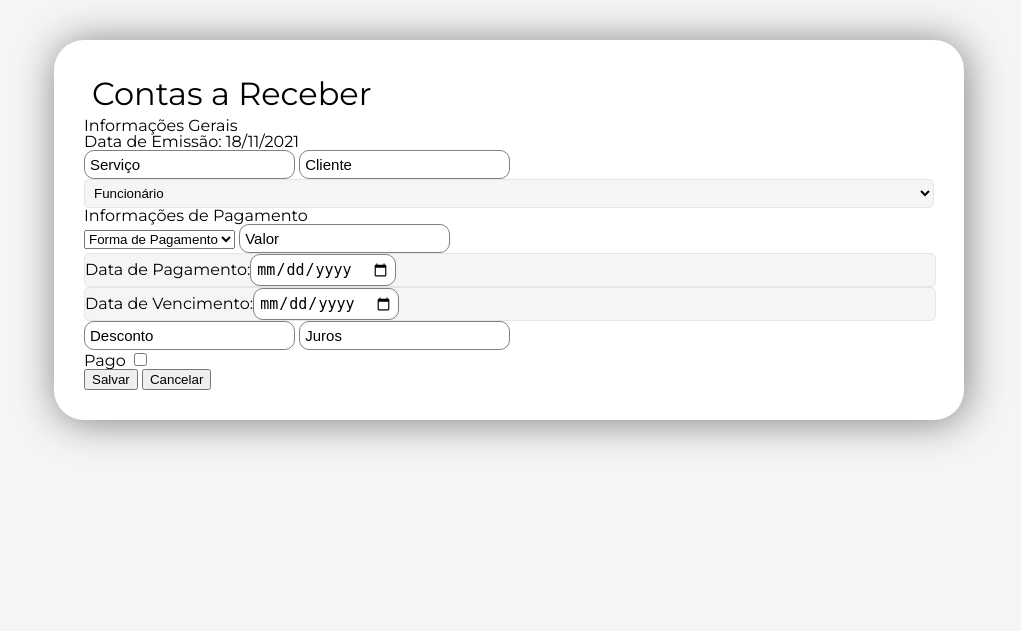
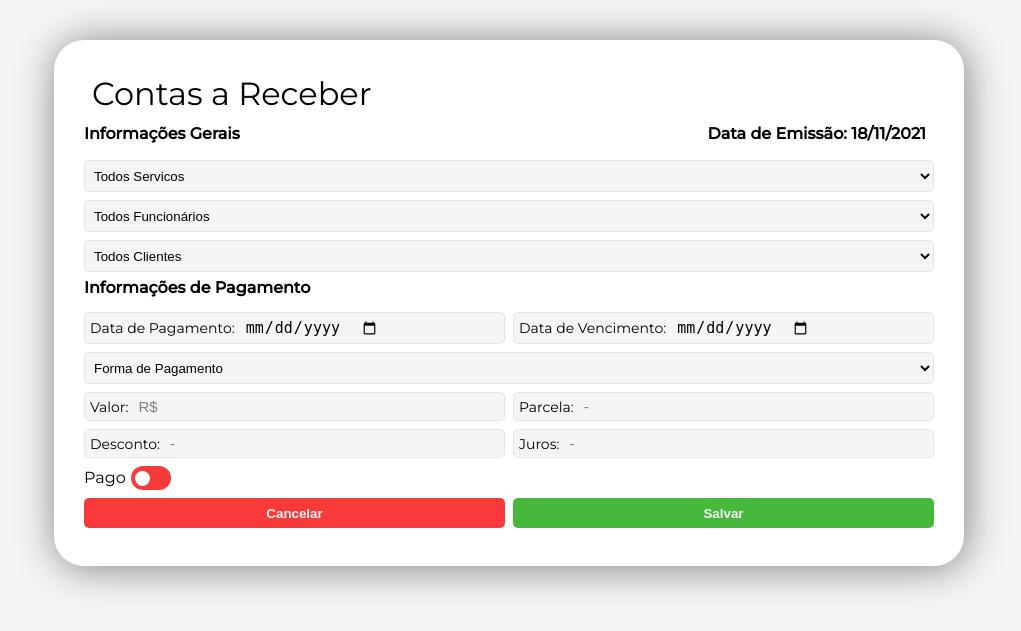
Before and after one commit to AleeLouffer-zz/ProjetoIntegradorPython, a Django app: template PIPython/templates/contas_a_receber/editar.html in a window 1280 px wide. Shown: the top 631 px of the page, without its empty margins (131-1152 px from the left). Run offline with Django 3.2, Linux system fonts and the light colour scheme; the template is opened without the code that fills it: values that come from a table or form of the project are taken from there, others are empty; data comes from the database, SQL or seed files in the repository; both versions use the stored data as it was after the commit.

Commit message:
Ajeitando formularios contas a receber

```diff
--- a/PIPython/Contas_a_Receber/url.py
+++ b/PIPython/Contas_a_Receber/url.py
@@ -4,5 +4,6 @@ from Contas_a_Receber import views
 
 urlpatterns = [
     path('contas_a_receber/', views.tela_contas_a_receber, name="tela_contas_a_receber"),
-    path('editar_contas/', views.editar_conta, name="editar_conta"),
+    path('adicionar_contas/', views.adicionar_conta, name="adicionar_conta"),
+    path('editar_contas/', views.editar_conta, name="editar_conta")
 ]
--- a/PIPython/Contas_a_Receber/views.py
+++ b/PIPython/Contas_a_Receber/views.py
@@ -25,3 +25,6 @@ def editar_conta(requisicao):
     }
 
     return render(requisicao, '../templates/contas_a_receber/editar.html', data)
+
+def adicionar_conta(requisicao):
+    return render(requisicao, '../templates/contas_a_receber/adicionar.html')
--- a/PIPython/static/css/agenda.css
+++ b/PIPython/static/css/agenda.css
@@ -71,6 +71,7 @@
 .agendamento__botoes{
 	display: flex;
 	justify-content: flex-end;
+	align-items: center;
 	gap: 8px;
 }
 
--- a/PIPython/static/css/contasAReceber.css
+++ b/PIPython/static/css/contasAReceber.css
@@ -11,7 +11,7 @@
   transform: scale(1.2);
 }
 
-.btn__adicionar {
+.btn__adicionar__conta {
   text-decoration: none;
   font-weight: bold;
   color: #3071c7;
--- a/PIPython/static/css/formulario__contas.css
+++ b/PIPython/static/css/formulario__contas.css
@@ -1,24 +1,34 @@
-/* input::placeholder{
-    color:black;
-}
-
-.informacoes-gerais, .informacoes-pagamento{
+.informacoes-gerais,
+.informacoes-pagamento {
   display: flex;
   flex-direction: column;
   min-width: 375px;
 }
 
-.data-emissao{
+.informacoes-pagamento {
+  gap: 8px;
+}
+
+.container__input__label {
+  display: flex;
+  align-items: center;
+
+  background-color: var(--cor-fundo);
+  border: 1px solid var(--cinza-claro);
   border-radius: 5px;
+
+  width: 100%;
+}
+
+.data__emissao{
   padding: 8px;
 }
-.data-emissao p{
+
+.data__emissao__paragrafo {
   font-size: 16px;
-    margin: 0px;
-    font-weight: bold;
 }
 
-.informacoes-emissao{
+.informacoes-emissao {
   display: flex;
   justify-content: space-between;
   align-items: center;
@@ -26,117 +36,36 @@
   margin-bottom: 10px;
 }
 
-.titulo__informacoes{
+.titulo__informacoes {
   font-size: 16px;
-    font-weight: bold;
 }
 
-.titulo__informacoes.com__margem{
-    margin: 16px 0;
+.titulo__informacoes.com__margem {
+  margin: 8px 0;
 }
 
-.informacoes-gerais-input-text,
-.informacoes-pagamento-input-text, .informacoes-pagamento-forma-de-pagamento {
-    background-color: var(--cor-fundo);
-
-    border: 1px solid var(--cinza-claro);
-    border-radius: 5px;
-
-    margin-right: 10px;
-    margin-bottom: 10px;
-    padding-left: 5px;
-
-    min-width: 350px;
-    height: 30px;
+.flex-row-item {
+    display: flex;
+    flex-direction: column;
+    gap: 8px;
     width: 100%;
   }
 
-.corpo .informacoes-pagamento > h1{
-    font-size: 16px;
+  .botoes {
+    display: flex;
+    flex-direction: column;
+    gap: 8px;
+    min-width: 375px;
+    height: 30px;
+    margin: 8px auto;
   }
 
-.container-datas{
-    display: block;
-}
-
-.data{
-    display: flex;
-    align-items: center;
-
-    background-color: var(--cor-fundo);
-
-    border: 1px solid var(--cinza-claro);
-    border-radius: 5px;
-
-    padding: 5px;
-}
-
-.data label {
-    font-size: 14px;
-    padding-right: 4px;
-    padding-left: 2px;
-}
-
-.data input{
-    border: none;
-    background-color: var(--cor-fundo);
-    min-width: 40px;
-}
-
-.inicio{
-    margin-right: 5px;
-}
-
-.status{
-    text-align: center;
-    background-color: var(--cinza-claro);
-
-    border: 1px solid var(--cinza-claro);
-    border-radius: 20px;
-
-    margin-right:10px;
-    margin-top: 2px;
-
-    min-width: 100px;
-    height: 30px;
-}
-
-.botoes{
-    margin-top: 10px;
-    display: flex;
-    flex-direction: column;
-    width: 100%;
-    min-width: 375px;
-}
-
-.botao__contas__a__receber{
-    color: var(--cor-fundo);
-    text-align: center;
-
-    border: none;
-    border-radius: 5px;
-
-    margin-right: 17px;
-    margin-bottom: 10px;
-
-    width: 100%;
-    height: 30px;
-}
-
-.btn-adicionar{
-    background-color: var(--verde);
-}
-
-.btn-cancelar{
-    background-color: var(--vermelho);
-}
-
-.informacoes-pagamento-pago{
+.informacoes-pagamento-pago {
   display: flex;
   flex-direction: row;
   align-items: center;
 }
-.informacoes-pagamento-pago label{
+.informacoes-pagamento-pago label {
   margin-right: 5px;
 }
 
@@ -161,8 +90,8 @@
   right: 0;
   bottom: 0;
   background-color: var(--vermelho);
-    -webkit-transition: .4s;
-    transition: .4s;
+  -webkit-transition: 0.4s;
+  transition: 0.4s;
 }
 
 .slider:before {
@@ -173,8 +102,8 @@
   left: 4px;
   bottom: 4px;
   background-color: white;
-    -webkit-transition: .4s;
-    transition: .4s;
+  -webkit-transition: 0.4s;
+  transition: 0.4s;
 }
 
 input:checked + .slider {
@@ -200,57 +129,12 @@ input:checked + .slider:before {
 }
 
 @media screen and (min-width: 780px) {
-    .informacoes-gerais-input-text, .informacoes-gerais-funcionario {
-        min-width: 600px;
+  .flex-row-item {
+    flex-direction: row;
+    min-width: 680px;
   }
 
-    .flex-row-item{
-        display: flex;
+  .botoes {
     flex-direction: row;
-        justify-content: space-between;
-        min-width: 680px;
-
   }
-
-    .informacoes-pagamento-input-text, .informacoes-pagamento-forma-de-pagamento {
-        margin-right: 5px;
-        min-width: 200px;
 }
-
-    .container-datas{
-        min-width: 400px;
-    }
-
-    .sem-margem{
-        margin-right: 0px;
-    }
-
-    .data{
-        min-width: 322px;
-        width: 100%;
-    }
-    .data-pagamento{
-        margin-right: 5px;
-    }
-
-    .botoes{
-        display: flex;
-        flex-direction: row;
-        justify-content: end;
-        min-width: 8px;
-    }
-
-    .botao{
-        color: var(--cor-fundo);
-        text-align: center;
-
-        border: none;
-        border-radius: 5px;
-
-        margin-right: 10px;
-        margin-bottom: 10px;
-
-        width: 200px;
-        height: 30px;
-    }
-} */
--- a/PIPython/static/css/global.css
+++ b/PIPython/static/css/global.css
@@ -48,14 +48,24 @@ button.btn {
   cursor: pointer;
 }
 
-.btn__filtrar {
+.altura__32px{
+  height: 32px;
+}
+
+.btn__filtrar, .btn.laranja {
   background-color: var(--cor--secundaria);
 }
 
 .btn.btn__adicionar {
   background-color: var(--verde);
-  margin: 8px 0;
+}
+
+.btn.preencher{
   width: 100%;
+}
+
+.negrito{
+  font-weight: bold;
 }
 
 .btn.btn__cancelar {
@@ -69,6 +79,10 @@ input#input__data__sem__label {
   min-width: 200px;
   border: 1px solid var(--cinza-claro);
   padding: 5px;
+}
+
+input.placeholder__cinza::placeholder {
+  color: gray;
 }
 
 .btn__icon{
--- a/PIPython/templates/agendamento/agenda.html
+++ b/PIPython/templates/agendamento/agenda.html
@@ -87,7 +87,7 @@
                 </svg>
               </button>
               <button type="submit" name="editar_status" class="btn__icon">
-                <svg xmlns="http://www.w3.org/2000/svg" width="20" height="20" fill="currentColor" class="bi bi-calendar2-check" viewBox="0 0 16 16">
+                <svg class="icon" xmlns="http://www.w3.org/2000/svg" width="20" height="20" fill="currentColor" class="bi bi-calendar2-check" viewBox="0 0 16 16">
                   <path d="M10.854 8.146a.5.5 0 0 1 0 .708l-3 3a.5.5 0 0 1-.708 0l-1.5-1.5a.5.5 0 0 1 .708-.708L7.5 10.793l2.646-2.647a.5.5 0 0 1 .708 0z"/>
                   <path d="M3.5 0a.5.5 0 0 1 .5.5V1h8V.5a.5.5 0 0 1 1 0V1h1a2 2 0 0 1 2 2v11a2 2 0 0 1-2 2H2a2 2 0 0 1-2-2V3a2 2 0 0 1 2-2h1V.5a.5.5 0 0 1 .5-.5zM2 2a1 1 0 0 0-1 1v11a1 1 0 0 0 1 1h12a1 1 0 0 0 1-1V3a1 1 0 0 0-1-1H2z"/>
                   <path d="M2.5 4a.5.5 0 0 1 .5-.5h10a.5.5 0 0 1 .5.5v1a.5.5 0 0 1-.5.5H3a.5.5 0 0 1-.5-.5V4z"/>
--- a/PIPython/templates/contas_a_receber/contas_a_receber.html
+++ b/PIPython/templates/contas_a_receber/contas_a_receber.html
@@ -5,7 +5,7 @@
             <h1 class="titulo"> Contas a Receber </h1>
 
             <div class="container-linha1">
-                <a href="adicionar.html" class="container_botoes_finais btn__adicionar"> + Adicionar </a>
+                <a href="{% url 'adicionar_conta' %}" class="container_botoes_finais btn__adicionar__conta"> + Adicionar </a>
                 <button class="container_botoes_finais btn__relatorio"> Gerar Relatório </button>
             </div>
 
--- a/PIPython/templates/contas_a_receber/editar.html
+++ b/PIPython/templates/contas_a_receber/editar.html
@@ -6,24 +6,48 @@
             <form action="">
                 <div class="informacoes-gerais">
                     <div class="informacoes-emissao">
-                        <h1> Informações Gerais </h1>
-                        <div class="data-emissao">
-                            <p>Data de Emissão: 18/11/2021</p>
+                        <h1 class="titulo__informacoes negrito"> Informações Gerais </h1>
+                        <div class="data__emissao">
+                            <p class="data__emissao__paragrafo negrito">Data de Emissão: 18/11/2021</p>
                         </div>
                     </div>
-                    <input type="text" class="informacoes-gerais-input-text" placeholder="Serviço">
-                    <input type="text" class="informacoes-gerais-input-text" placeholder="Cliente">
-                    <select class="select">
-                        <option value="status"> Funcionário </option>
-                        <option value="status"> Cleide </option>
-                        <option value="Pendente"> Peggy </option>
-                        <option value="Quitado"> Ravona </option>
+                    <div class="selecoes">
+                        <select id="servico" name="servico" class="select altura__32px">
+                            <option>Todos Servicos</option>
+                            {% for servico in servicos %}
+                              <option value="{{servico.id}}">{{servico.nome}}</option>
+                            {% endfor %}
+                        </select>
+
+                        <select id="funcionario" name="funcionario" class="select altura__32px">
+                            <option>Todos Funcionários</option>
+                            {% for funcionario in funcionarios %}
+                                <option value="{{funcionario.id}}">{{funcionario.nome}}</option>
+                            {% endfor %}
+                        </select>
+
+                        <select id="cliente" name="cliente" class="select altura__32px">
+                            <option>Todos Clientes</option>
+                            {% for cliente in clientes %}
+                              <option value="{{cliente.id}}">{{cliente.nome}}</option>
+                            {% endfor %}
                         </select>
                     </div>
-                <div class="informacoes-pagamento">
-                    <h1> Informações de Pagamento </h1>
-                    <div class="flex-row-item">
-                        <select class="informacoes-pagamento-forma-de-pagamento">
+                </div>
+                <div class="informacoes-pagamento ">
+                    <h1 class="titulo__informacoes com__margem negrito"> Informações de Pagamento </h1>
+                    <div class="container__datas">
+                        <div class="data">
+                            <label for="data-inicio" class="label__input"> Data de Pagamento:  </label>
+                            <input id="data-inicio" type="date" class="input__com__label">
+                        </div>
+                        <div class="data">
+                            <label for="data-fim" class="label__input"> Data de Vencimento: </label>
+                            <input id="data-fim" type="date" class="input__com__label">
+                        </div>
+                    </div>
+
+                    <select class="select altura__32px">
                         <option value="Pendente"> Forma de Pagamento </option>
                         <option value="Pendente"> Cartão de Crédito </option>
                         <option value="Quitado"> Cartão de Débito </option>
@@ -31,21 +55,27 @@
                         <option value="Quitado"> Boleto </option>
                         <option value="Quitado"> Pix </option>
                     </select>
-                        <input type="text" class="informacoes-pagamento-input-text sem-margem" placeholder="Valor">
+                    <div class="flex-row-item">
+                        <div class="container__input__label">
+                            <label for="valor" class="label__input"> Valor: </label>
+                            <input id="valor" type="number" class="input__com__label placeholder__cinza" placeholder="R$">
                         </div>
-                    <div class="container-datas flex-row-item">
-                        <div class="data data-pagamento">
-                            <label for="data-inicio"> Data de Pagamento: </label>
-                            <input id="data-inicio" type="date">
+                        <div class="container__input__label">
+                            <label for="parcela" class="label__input"> Parcela: </label>
+                            <input id="parcela" type="number" class="input__com__label placeholder__cinza" placeholder="-">
                         </div>
-                        <div class="data data-vencimento sem-margem">
-                            <label for="data-fim"> Data de Vencimento: </label>
-                            <input id="data-fim" type="date">
+                        <!-- Mostrar parcela apenas para a opção de cartao de crédito -->
                     </div>
+                    <div class="flex-row-item">
+                        <div class="container__input__label">
+                            <label for="desconto" class="label__input"> Desconto: </label>
+                            <input id="desconto" type="number" class="input__com__label placeholder__cinza" placeholder="-">
                         </div>
-                    <div class="informacoes-pagamento-adicionais flex-row-item">
-                        <input type="text" class="informacoes-pagamento-input-text" placeholder="Desconto">
-                        <input type="text" class="informacoes-pagamento-input-text sem-margem" placeholder="Juros">
+                        <div class="container__input__label">
+                            <label for="juros" class="label__input"> Juros: </label>
+                            <input id="juros" type="number" class="input__com__label placeholder__cinza" placeholder="-">
+                        </div>
+
                     </div>
 
                     <div class="informacoes-pagamento-pago">
@@ -57,8 +87,8 @@
                     </div>
                 </div>
                 <div class="botoes">
-                    <button class="botao__contas__a__receber btn-adicionar" type="submit"> Salvar </button>
-                    <button class="botao__contas__a__receber btn-cancelar" type="submit"> Cancelar </button>
+                    <button class="btn btn__cancelar preencher negrito" type="submit"> Cancelar </button>
+                    <button class="btn btn__adicionar preencher negrito" type="submit"> Salvar </button>
                 </div>
             </form>
 
```
Also changed, not shown: PIPython/templates/contas_a_receber/adicionar.html (+57 -27 lines), PIPython/db.sqlite3, 1 other file. Lines whose indentation alone changed are shown as unchanged.
